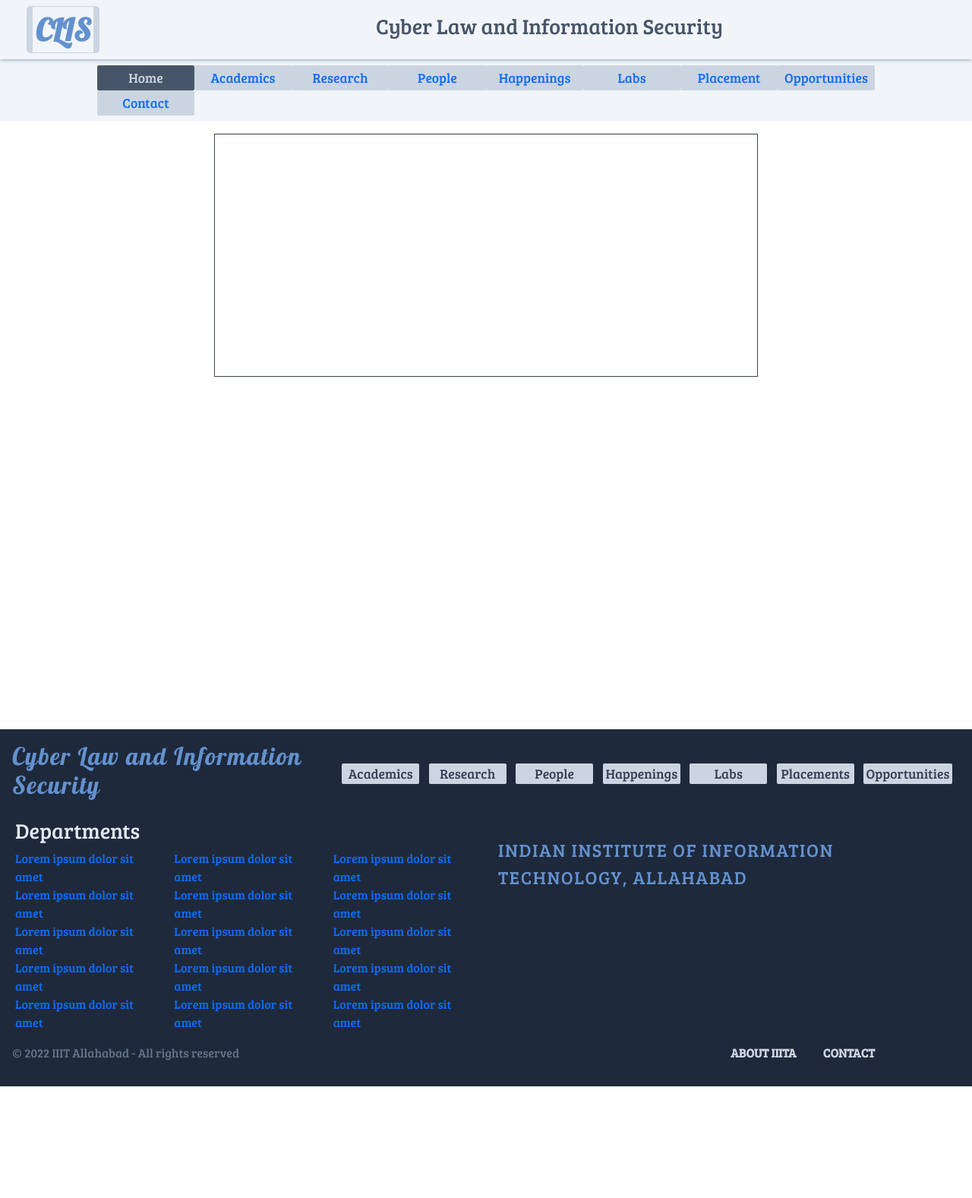
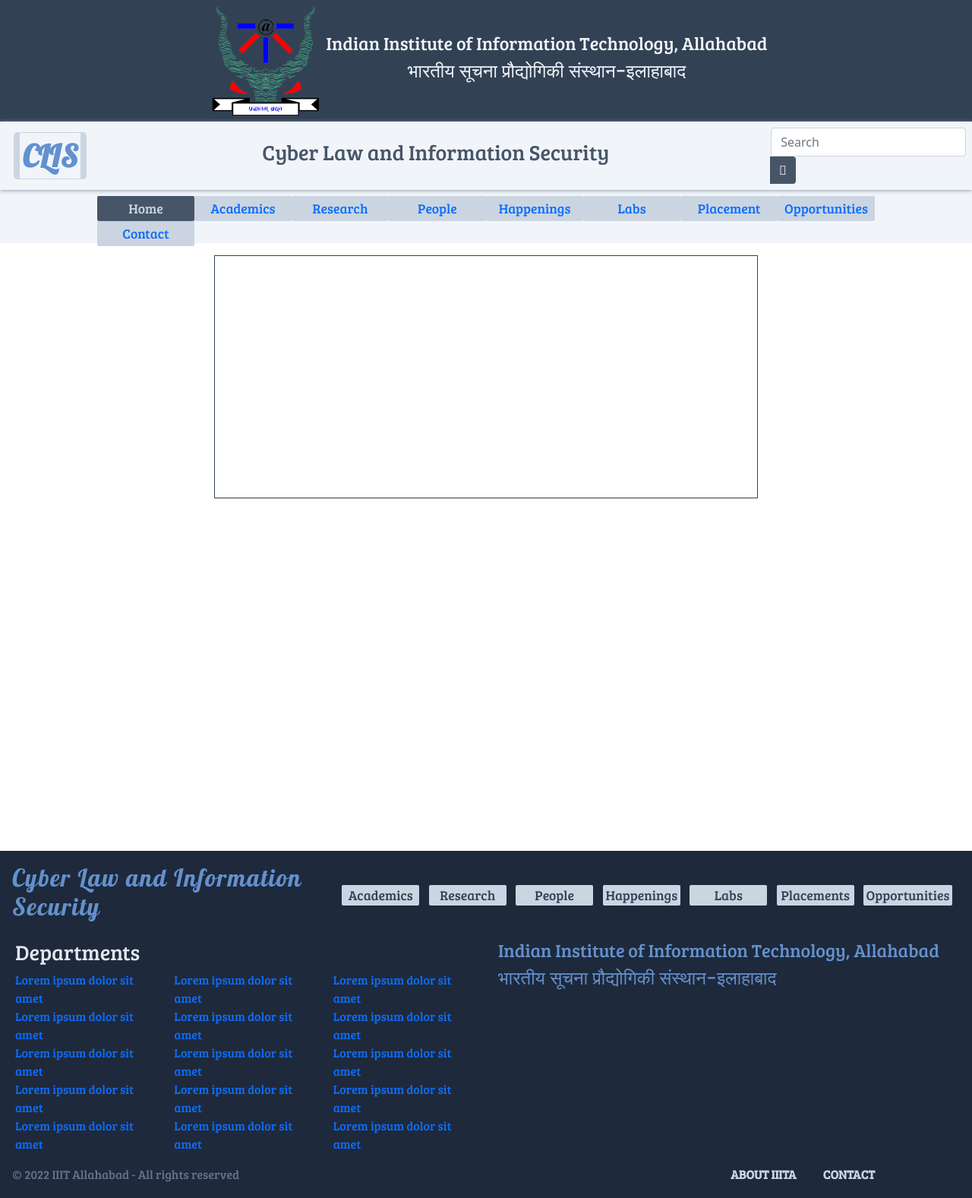
Before and after one commit to iib2019014/clis-test-2, a plain HTML site: page index.html in a window 1280 px wide. Shown: the whole page at 76% size. Before the commit the page ends 1430 px from the top, so only its background shows below. Drawn offline with Linux system fonts and the light colour scheme; a web font is replaced by a local one.

Commit message:
template to resemble iiita's

```diff
--- a/css/footer.css
+++ b/css/footer.css
@@ -36,8 +36,12 @@ footer {
     color: var(--light-blue-1);
     font-size: 1.5rem;
     font-family: var(--font-bree);
-    text-transform: uppercase;
-    letter-spacing: .1rem;
+    /* text-transform: uppercase; */
+    /* letter-spacing: .1rem; */
+}
+
+.name > h4:last-child {
+    font-family: var(--font-poppins);
 }
 
 .bottom-clis {
--- a/css/styles.css
+++ b/css/styles.css
@@ -16,6 +16,30 @@ main {
     /* padding-top: 1rem; */
 }
 
+.iiita-header {
+    height: var(--iiita-header-height);
+    display: flex;
+    justify-content: center;
+    align-items: center;
+
+    color: var(--grey-100);
+    background-color: var(--grey-700);
+
+}
+
+.iiita-logo-img-1 {
+    width: 10rem;
+}
+
+.iiita-name > h4 {
+    text-align: center;
+    font-family: var(--font-bree);
+}
+
+.iiita-name > h4:last-child {
+    font-family: var(--font-poppins);
+}
+
 .site-head {
     display: flex;
 
@@ -32,6 +56,7 @@ main {
     display: flex;
     align-items: center;
     justify-content: center;
+    /* border: 1px solid var(--grey-300); */
 }
 
 .toggler {
@@ -57,7 +82,22 @@ main {
     text-align: center;
     font-family: var(--font-bree);
     color: var(--grey-600);
+    /* border: 1px solid var(--grey-300); */
 }
+
+.search-bar {
+    width: 24rem;
+    /* border: 1px solid var(--grey-300); */
+}
+
+.search-bar button {
+    border: none;
+    background-color: var(--grey-600);
+}
+
+/* .search-bar > input:active {
+    outline: none;
+} */
 
 .navbar {
     position: relative;
@@ -107,7 +147,7 @@ main {
     }
 
     100% {
-        height: var(--navbar-height);
+        height: var(--topbar-collapse-height);
     }
 }
 
@@ -117,7 +157,7 @@ main {
 
 @keyframes un-adjust-top-bar {
     0% {
-        height: var(--navbar-height);
+        height: var(--topbar-collapse-height);
     }
 
     100% {
--- a/css/variables.css
+++ b/css/variables.css
@@ -1,21 +1,47 @@
 @import url('https://fonts.googleapis.com/css2?family=Bree+Serif&display=swap');
 @import url('https://fonts.googleapis.com/css2?family=Lobster&display=swap');
+@import url('https://fonts.googleapis.com/css2?family=Arya&display=swap');
+@import url('https://fonts.googleapis.com/css2?family=Poppins:wght@500&display=swap');
 
 :root {
+    /* scales */
+
     --sidebar-width: 12rem;
-    --body-margin-top: var(--topbar-height);
-    --adjust-body-margin-top: 5rem;
-    --nav-collapse-time: .5s;
-    --topbar-height: 10rem;
+
+
+    --topbar-height: 20rem;
+    /* = iiita-header-height + navbar-height */
+    --topbar-collapse-height: 15rem;
+
+
+    --iiita-header-height: 10rem;
+
+
     --navbar-height: 5rem;
     --navbar-height-negative: -5rem;
+
+
     --body-minheight: 92vh;
+    --body-margin-top: var(--topbar-height);
+    --adjust-body-margin-top: var(--topbar-collapse-height);
+
+
+    --nav-collapse-time: .5s;
+
+
+    /* fonts */
+
     --font-bree: 'Bree Serif', serif;
     --font-lobster: 'Lobster', cursive;
+    --font-arya: 'Arya', sans-serif;
+    --font-poppins: 'Poppins', sans-serif;
+
+
+    /* colors */
 
     --light-blue-1: rgb(99, 145, 206);
 
-    /* colors */
+    /* primary */
     --primary-100: #e2e0ff;
     --primary-200: #c1beff;
     --primary-300: #a29dff;
--- a/index.html
+++ b/index.html
@@ -1,14 +1,19 @@
 <!DOCTYPE html>
 <html lang="en">
+
 <head>
     <meta charset="UTF-8">
     <meta http-equiv="X-UA-Compatible" content="IE=edge">
     <meta name="viewport" content="width=device-width, initial-scale=1.0">
     <title>Home | CLIS</title>
+    <link rel="shortcut icon" href="./assets/img/iiita-light.png" type="image/x-icon" />
 
     <link rel="stylesheet" href="./css/bootstrap.min.css">
-    <link rel="stylesheet" href="https://cdn.jsdelivr.net/npm/@fortawesome/fontawesome-free@5.15.4/css/fontawesome.min.css" integrity="sha384-jLKHWM3JRmfMU0A5x5AkjWkw/EYfGUAGagvnfryNV3F9VqM98XiIH7VBGVoxVSc7" crossorigin="anonymous">
-    <link rel="stylesheet" href="https://pro.fontawesome.com/releases/v5.10.0/css/all.css" integrity="sha384-AYmEC3Yw5cVb3ZcuHtOA93w35dYTsvhLPVnYs9eStHfGJvOvKxVfELGroGkvsg+p" crossorigin="anonymous"/>
+    <link rel="stylesheet"
+        href="https://cdn.jsdelivr.net/npm/@fortawesome/fontawesome-free@5.15.4/css/fontawesome.min.css"
+        integrity="sha384-jLKHWM3JRmfMU0A5x5AkjWkw/EYfGUAGagvnfryNV3F9VqM98XiIH7VBGVoxVSc7" crossorigin="anonymous">
+    <link rel="stylesheet" href="https://pro.fontawesome.com/releases/v5.10.0/css/all.css"
+        integrity="sha384-AYmEC3Yw5cVb3ZcuHtOA93w35dYTsvhLPVnYs9eStHfGJvOvKxVfELGroGkvsg+p" crossorigin="anonymous" />
     <link rel="stylesheet" href="./css/all.min.css">
     <link rel="stylesheet" href="./css/globals.css">
     <link rel="stylesheet" href="./css/styles.css">
@@ -16,16 +21,39 @@
     <link rel="stylesheet" href="./css/carousel.css">
     <link rel="stylesheet" href="./css/footer.css">
 </head>
+
 <body>
     <div class="keep-link-active home"></div>
     <main>
         <div class="top-bar-fixed">
+            <div class="iiita-header">
+                <a href="./index.html">
+                    <div class="iiita-logo">
+                        <img src="./assets/img/iiita-light.png" alt="iiita logo" class="iiita-logo-img-1">
+                    </div>
+                </a>
+                <div class="iiita-name">
+                    <h4>Indian Institute of Information Technology, Allahabad</h4>
+                    <h4>भारतीय सूचना प्रौद्योगिकी संस्थान-इलाहाबाद</h4>
+                </div>
+            </div>
             <div class="site-head">
                 <div class="toggle-logo">
                     <button type="button" class="toggler">CLIS</button>
                 </div>
                 <div class="site-title flex-center">
                     <h3>Cyber Law and Information Security</h3>
+                </div>
+                <div class="search-bar flex-center">
+                    <div class="input-group">
+                        <div class="form-outline">
+                            <!-- <label class="form-label" for="form1">Search</label> -->
+                            <input type="search" id="form1" class="form-control" placeholder="Search" />
+                        </div>
+                        <button type="button" class="btn btn-primary">
+                            <i class="fad fa-search"></i>
+                        </button>
+                      </div>
                 </div>
             </div>
 
@@ -149,9 +177,10 @@
                         </div>
                     </div>
                     <div class="college-name col-md-6">
-                        <img src="" alt="" class="logo">
+                        <!-- <a href="./index.html"><img src="./assets/img/iiita-logo-2.jpg" alt="iiita logo 2" class="iiita-logo-img-"></a> -->
                         <div class="name">
-                            Indian Institute of Information Technology, Allahabad
+                            <h4>Indian Institute of Information Technology, Allahabad</h4>
+                            <h4>भारतीय सूचना प्रौद्योगिकी संस्थान-इलाहाबाद</h4>
                         </div>
                     </div>
                 </div>
@@ -174,4 +203,5 @@
     <script src="./js/bootstrap.min.js"></script>
     <script src="./js/index.js"></script>
 </body>
+
 </html>
--- a/js/index.js
+++ b/js/index.js
@@ -5,8 +5,8 @@ topbar = document.querySelector(".top-bar-fixed");
 
 navbar_status = true;
 
-toggler.addEventListener("click", function(event) {
-    if(navbar_status) {
+toggler.addEventListener("click", function (event) {
+    if (navbar_status) {
         navbar.classList.add("navbar-collapse");
         topbar.classList.add("top-bar-adjust");
         sitebody.classList.add("site-body-adjust");
@@ -44,7 +44,7 @@ active_nav_item.classList.add("nav-item-active")
 
 function removeOthers(all_tabs, current) {
     all_tabs.forEach(function (tab) {
-        if(tab != current) {
+        if (tab != current) {
             tab.classList.remove("tab-active");
             sec = document.getElementById(tab.classList[1]);
             sec.classList.remove("section-active");
--- /dev/null
+++ b/templates/styles.css
@@ -0,0 +1,38 @@
+.carousel {
+    width: 60%;
+    margin: auto;
+    border: 1px solid red;
+}
+
+.slide-show {
+    border: 1px solid red;
+
+    overflow-x: hidden;
+}
+
+.slider {
+    margin: auto;
+    border: 1px solid red;
+
+    display: flex;
+
+    position: relative;
+}
+
+.slider-item-img {
+    margin: auto;
+}
+
+@keyframes slider-move {
+    0% {
+        left: 0;
+    }
+
+    100% {
+        left: 100%;
+    }
+}
+
+.move-slider {
+    animation: slider-move 2s ease-in-out forwards;
+}
```
Also changed, not shown: templates/crs.html (added, +27 -0 lines), templates/index.js (added, +61 -0 lines), assets/img/grass-art.jpg (added), assets/img/iiita-light.png (added), assets/img/iiita-logo-2.jpg (added), assets/img/info-sec.jpg (added), assets/img/lab-1.jpg (added), assets/img/lab-system.jpg (added), assets/img/library.png (added).
